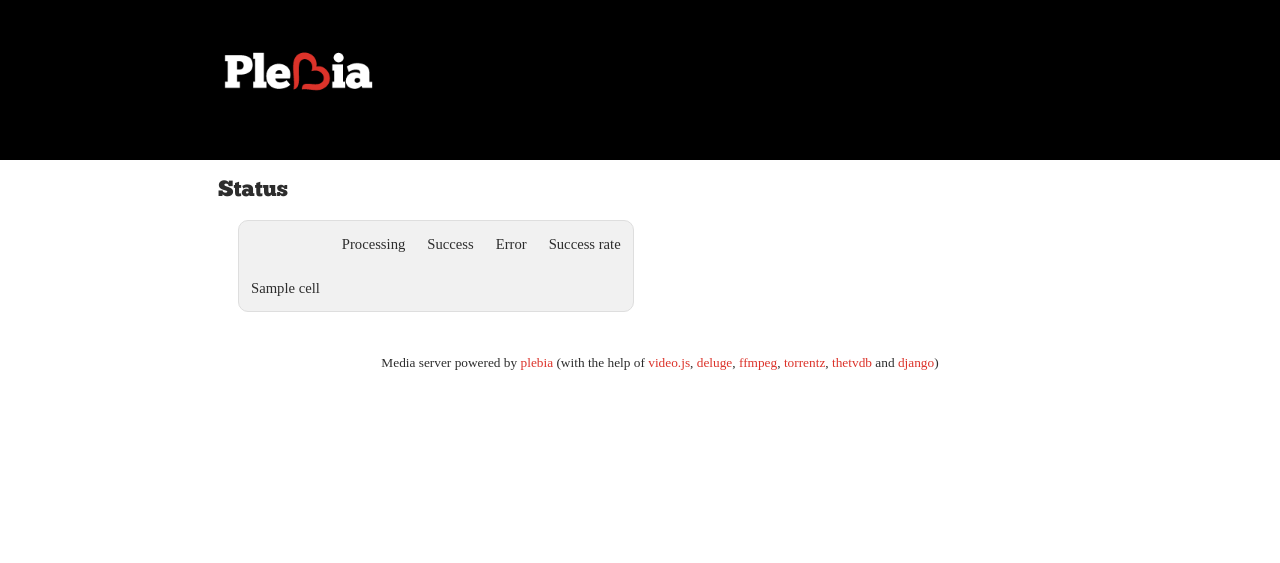
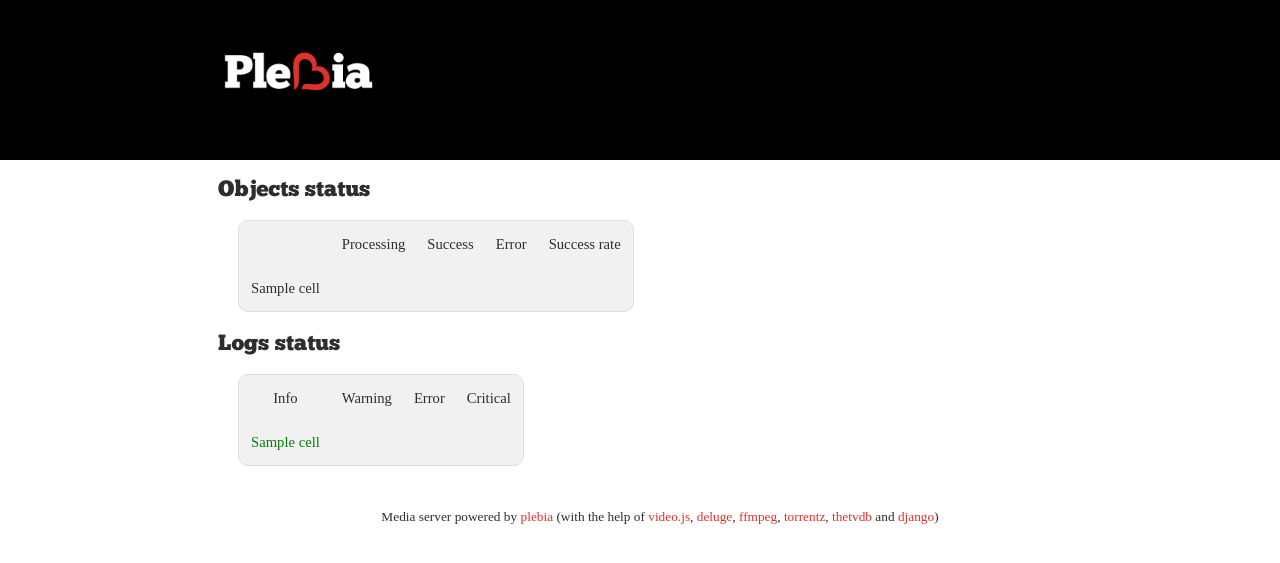
Before and after one commit to antoviaque/plebia, a Django app: template plebia/templates/wall/status.html in a window 1280 px wide. Shown: the top 563 px of the page. Run offline with Django 3.2, Linux system fonts and the light colour scheme; the template is opened without the code that fills it: most values are stand-ins (such as "Sample title", 1, 10 or a date in 2020); parts of the project's set-up code (start-up, migrations or seed data) failed here and were passed over; some libraries are stand-ins or nearby versions.

Commit message:
Adds statistics for log file on status page

```diff
--- a/plebia/templates/wall/status.html
+++ b/plebia/templates/wall/status.html
@@ -8,9 +8,9 @@
     {% endblock %}
 
     {% block content %}
-                <h2>Status</h2>
+                <h2>Objects status</h2>
 
-                <table class="plebia_stats">
+                <table class="plebia_stat plebia_object_stat">
                     <tr>
                         <td></td>
                         <td>Processing</td>
@@ -18,7 +18,25 @@
                         <td>Error</td>
                         <td>Success rate</td>
                     </tr>
-                    {% for line in objects_stats %}
+                    {% for line in object_stat %}
+                    <tr>
+                        {% for cell in line %}
+                        <td class="plebia_cell_{{ forloop.counter }}">{{ cell }}</td>
+                        {% endfor %}
+                    </tr>
+                    {% endfor %}
+                </table>
+
+                <h2>Logs status</h2>
+
+                <table class="plebia_stat plebia_log_stat">
+                    <tr>
+                        <td>Info</td>
+                        <td>Warning</td>
+                        <td>Error</td>
+                        <td>Critical</td>
+                    </tr>
+                    {% for line in log_stat %}
                     <tr>
                         {% for cell in line %}
                         <td class="plebia_cell_{{ forloop.counter }}">{{ cell }}</td>
--- a/static/css/status.css
+++ b/static/css/status.css
@@ -17,9 +17,9 @@
  * "AGPLv3".  If not, see <http://www.gnu.org/licenses/>.
 */
 
-/* Post ************************************************************/
+/* Stats tables ************************************************************/
 
-.plebia table.plebia_stats {
+.plebia table.plebia_stat {
     margin: 20px;
     -moz-border-radius: 10px 10px 10px 10px;
     -webkit-border-radius: 10px 10px 10px 10px;
@@ -28,18 +28,17 @@
     text-align: center;
 }
 
-.plebia table.plebia_stats td {
+.plebia table.plebia_stat td {
     padding: 10px;
 }
 
-.plebia table.plebia_stats td.plebia_cell_2 {
-    color: orange;
-}
+/* Objects stats */
+.plebia table.plebia_object_stat td.plebia_cell_2 { color: orange; }
+.plebia table.plebia_object_stat td.plebia_cell_3 { color: green; }
+.plebia table.plebia_object_stat td.plebia_cell_4 { color: red; }
 
-.plebia table.plebia_stats td.plebia_cell_3 {
-    color: green;
-}
-
-.plebia table.plebia_stats td.plebia_cell_4 {
-    color: red;
-}
+/* Log stat */
+.plebia table.plebia_log_stat td.plebia_cell_1 { color: green; }
+.plebia table.plebia_log_stat td.plebia_cell_2 { color: orange; }
+.plebia table.plebia_log_stat td.plebia_cell_3 { color: red; }
+.plebia table.plebia_log_stat td.plebia_cell_4 { color: red; }
```
Also changed, not shown: plebia/wall/views.py (+16 -4 lines).
